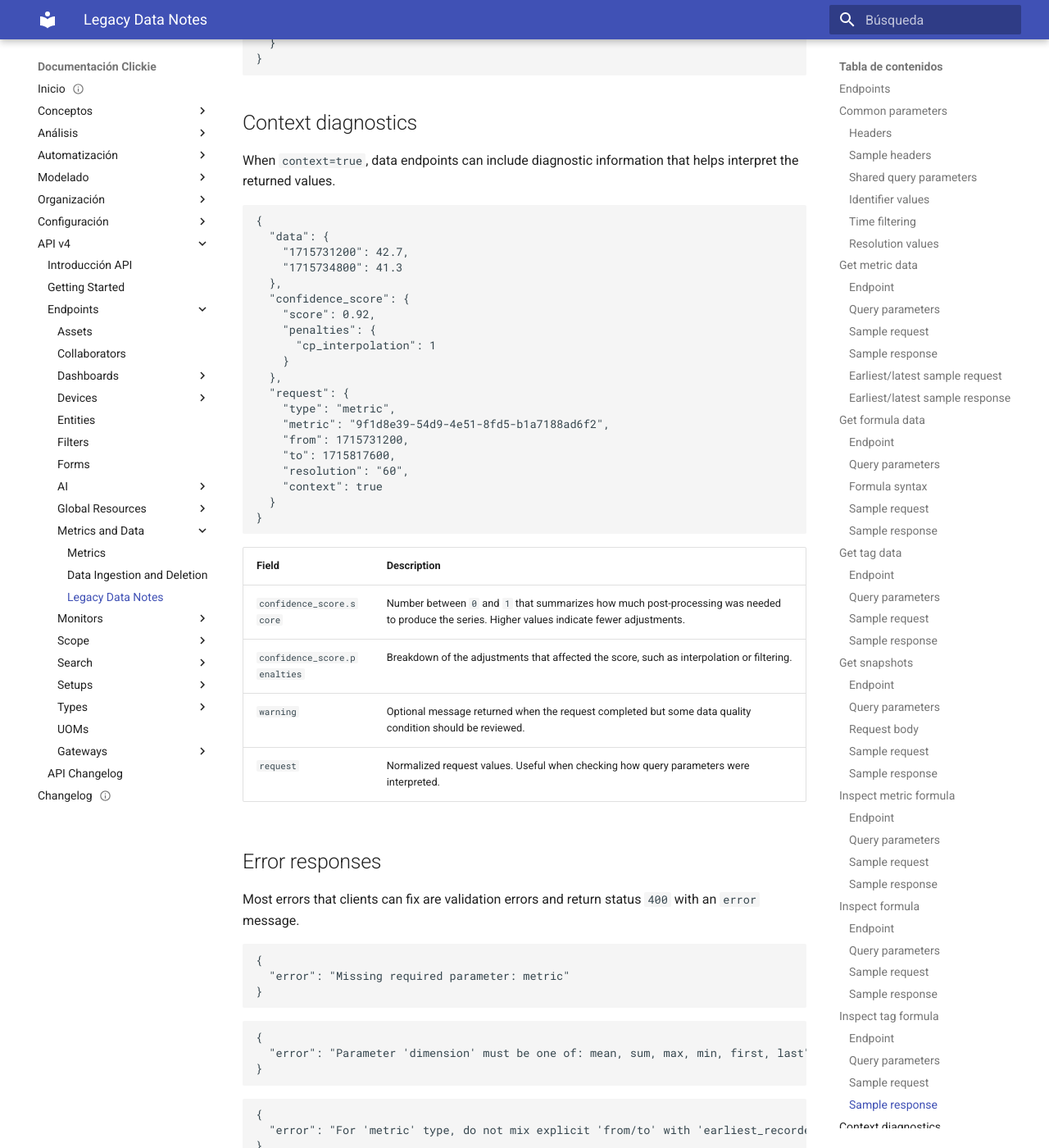
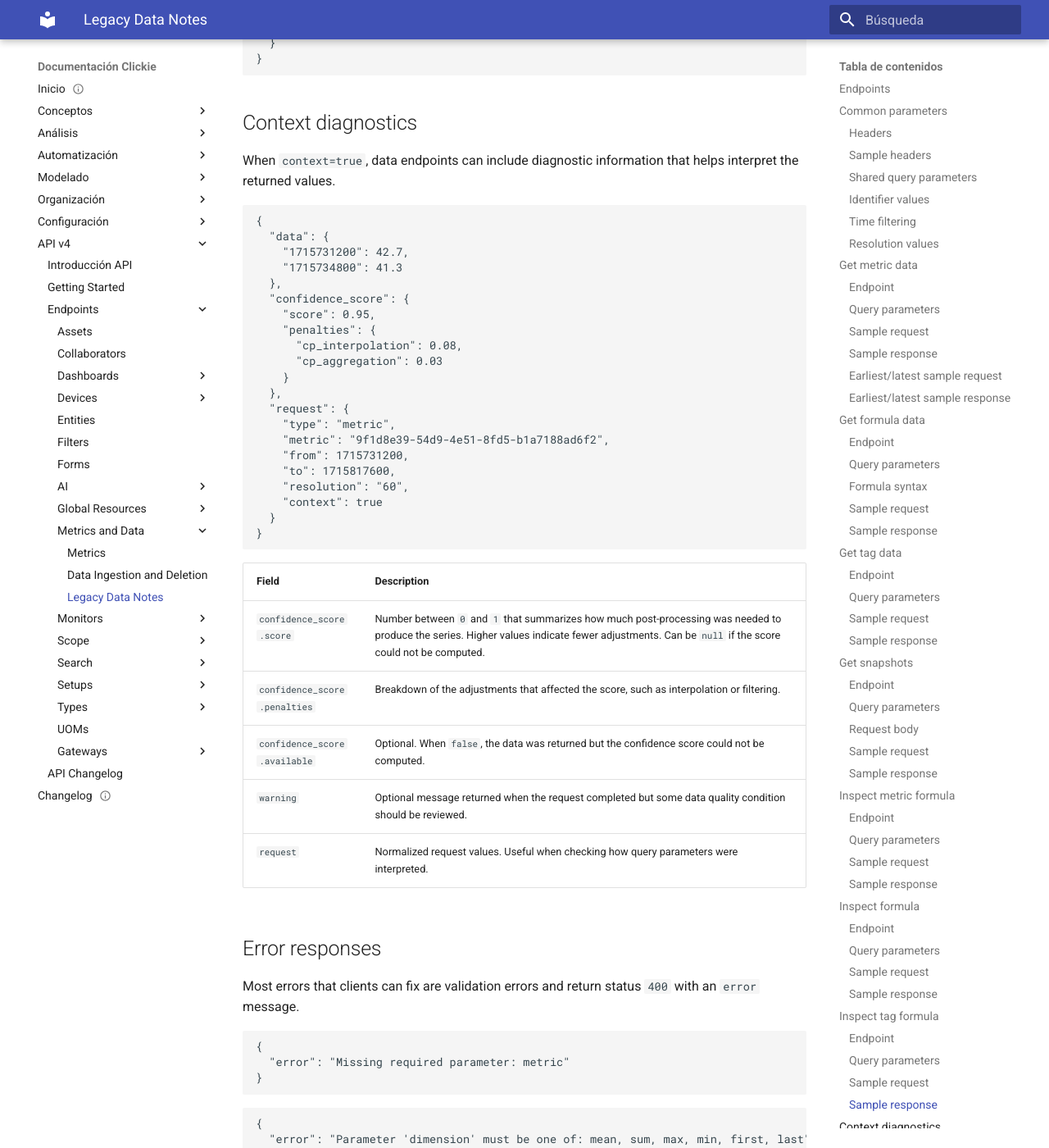
Before and after one commit to clickiespa/docv4, an MkDocs documentation site: the page built from docs/api/Metrics_and_data/data.md, in a window 1280 px wide and 1400 px high, scrolled down 15795 px. Shown: the whole window at 82% size. Built offline with MkDocs 1.6.1 and Material for MkDocs 9.7.7, drawn with Linux system fonts in a browser that asks for light colours.

Commit message:
docs: sync API documentation from source repository

```diff
--- a/docs/api/Metrics_and_data/data.md
+++ b/docs/api/Metrics_and_data/data.md
@@ -549,9 +549,10 @@ interpret the returned values.
     "1715734800": 41.3
   },
   "confidence_score": {
-    "score": 0.92,
+    "score": 0.95,
     "penalties": {
-      "cp_interpolation": 1
+      "cp_interpolation": 0.08,
+      "cp_aggregation": 0.03
     }
   },
   "request": {
@@ -567,8 +568,9 @@ interpret the returned values.
 
 | Field | Description |
 | --- | --- |
-| `confidence_score.score` | Number between `0` and `1` that summarizes how much post-processing was needed to produce the series. Higher values indicate fewer adjustments. |
+| `confidence_score.score` | Number between `0` and `1` that summarizes how much post-processing was needed to produce the series. Higher values indicate fewer adjustments. Can be `null` if the score could not be computed. |
 | `confidence_score.penalties` | Breakdown of the adjustments that affected the score, such as interpolation or filtering. |
+| `confidence_score.available` | Optional. When `false`, the data was returned but the confidence score could not be computed. |
 | `warning` | Optional message returned when the request completed but some data quality condition should be reviewed. |
 | `request` | Normalized request values. Useful when checking how query parameters were interpreted. |
 
```
